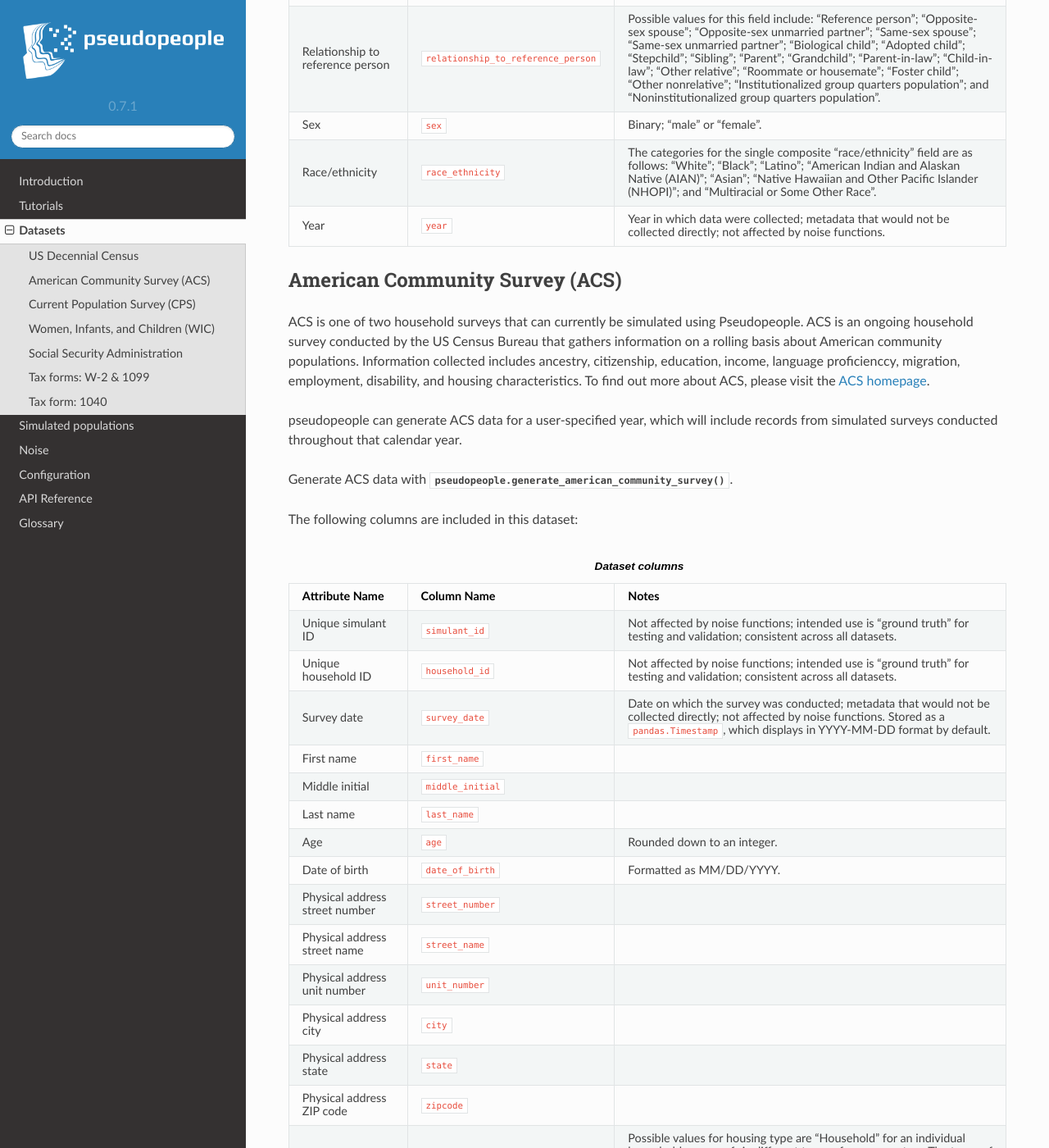
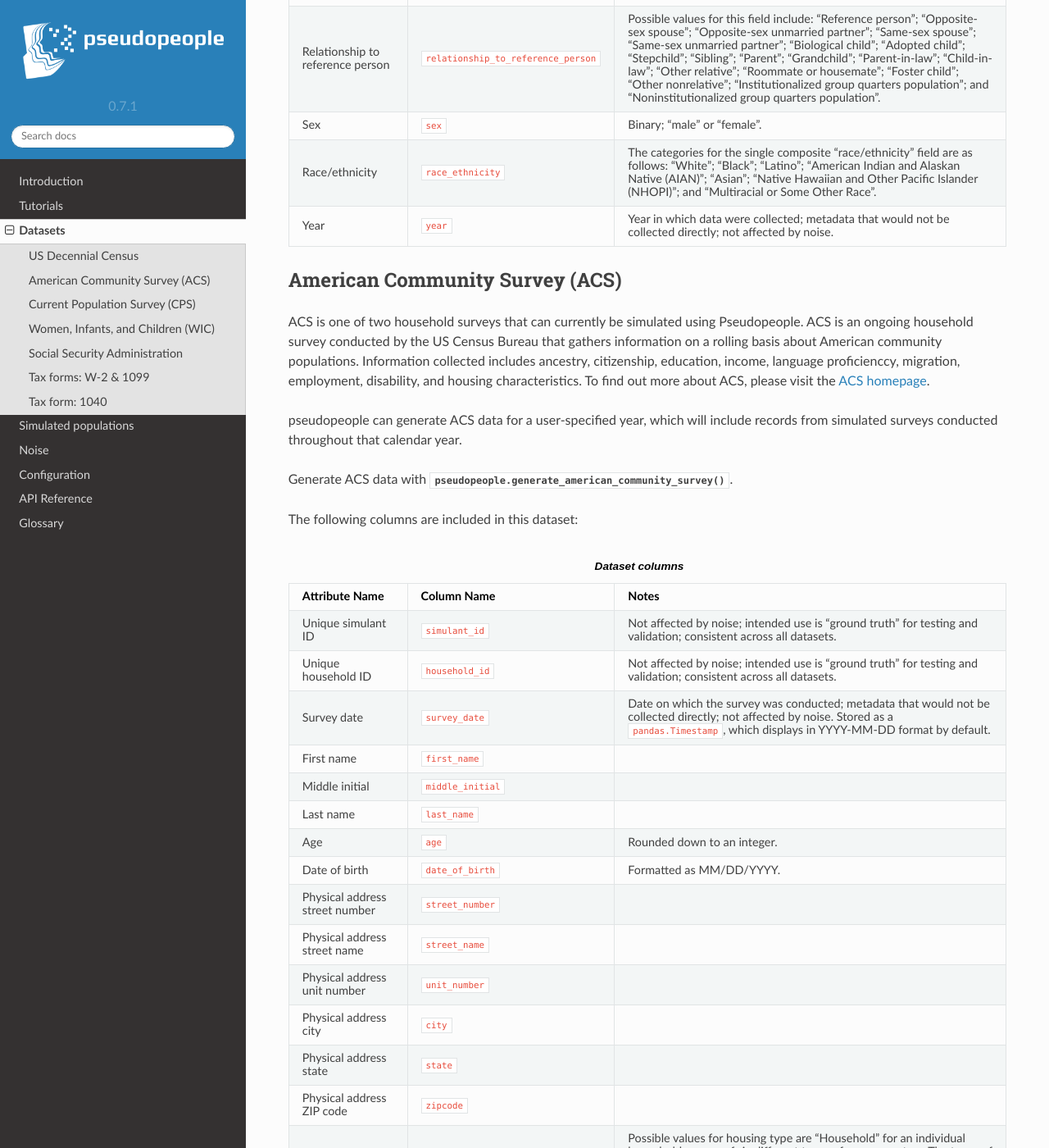
Before and after one commit to ihmeuw/pseudopeople, a Sphinx documentation site: the page built from docs/source/datasets/index.rst, in a window 1280 px wide and 1400 px high, scrolled down 1808 px. Shown: the whole window at 82% size. Built offline with Sphinx 7.4.7 and the Read the Docs theme 2.0.0, drawn with Linux system fonts in a browser that asks for light colours; some of the changed text lies outside the part shown.

Commit message:
Remove references to noise functions on datasets page (#316)
* Remove references to noise functions on datasets page

---------

Co-authored-by: Alix Pletcher <pletale@ihme.washington.edu>
Co-authored-by: Rajan Mudambi <11376379+rmudambi@users.noreply.github.com>

```diff
--- a/docs/source/datasets/index.rst
+++ b/docs/source/datasets/index.rst
@@ -54,11 +54,11 @@ The following columns are included in this dataset:
      - Notes
    * - Unique simulant ID
      - :code:`simulant_id`
-     - Not affected by noise functions; intended use is "ground truth" for testing and validation; consistent across all
+     - Not affected by noise; intended use is "ground truth" for testing and validation; consistent across all
        datasets.
    * - Unique household ID
      - :code:`household_id`
-     - Not affected by noise functions; intended use is "ground truth" for testing and validation; consistent across all
+     - Not affected by noise; intended use is "ground truth" for testing and validation; consistent across all
        datasets.
    * - First name
      - :code:`first_name`
@@ -120,7 +120,7 @@ The following columns are included in this dataset:
        "Multiracial or Some Other Race".
    * - Year
      - :code:`year`
-     - Year in which data were collected; metadata that would not be collected directly; not affected by noise functions.
+     - Year in which data were collected; metadata that would not be collected directly; not affected by noise.
 
 American Community Survey (ACS)
 -------------------------------
@@ -145,15 +145,15 @@ The following columns are included in this dataset:
      - Notes
    * - Unique simulant ID
      - :code:`simulant_id`
-     - Not affected by noise functions; intended use is "ground truth" for testing and validation; consistent across all
+     - Not affected by noise; intended use is "ground truth" for testing and validation; consistent across all
        datasets.
    * - Unique household ID
      - :code:`household_id`
-     - Not affected by noise functions; intended use is "ground truth" for testing and validation; consistent across all
+     - Not affected by noise; intended use is "ground truth" for testing and validation; consistent across all
        datasets.
    * - Survey date
      - :code:`survey_date`
-     - Date on which the survey was conducted; metadata that would not be collected directly; not affected by noise functions.
+     - Date on which the survey was conducted; metadata that would not be collected directly; not affected by noise.
        Stored as a ``pandas.Timestamp``, which displays in YYYY-MM-DD format by default.
    * - First name
      - :code:`first_name`
@@ -237,15 +237,15 @@ The following columns are included in this dataset:
      - Notes
    * - Unique simulant ID
      - :code:`simulant_id`
-     - Not affected by noise functions; intended use is "ground truth" for testing and validation; consistent across all
+     - Not affected by noise; intended use is "ground truth" for testing and validation; consistent across all
        datasets.
    * - Unique household ID
      - :code:`household_id`
-     - Not affected by noise functions; intended use is "ground truth" for testing and validation; consistent across all
+     - Not affected by noise; intended use is "ground truth" for testing and validation; consistent across all
        datasets.
    * - Survey date
      - :code:`survey_date`
-     - Date on which the survey was conducted; metadata that would not be collected directly; not affected by noise functions.
+     - Date on which the survey was conducted; metadata that would not be collected directly; not affected by noise.
        Stored as a ``pandas.Timestamp``, which displays in YYYY-MM-DD format by default.
    * - First name
      - :code:`first_name`
@@ -313,11 +313,11 @@ The following columns are included in this dataset:
      - Notes
    * - Unique simulant ID
      - :code:`simulant_id`
-     - Not affected by noise functions; intended use is "ground truth" for testing and validation; consistent across all
+     - Not affected by noise; intended use is "ground truth" for testing and validation; consistent across all
        datasets.
    * - Unique household ID
      - :code:`household_id`
-     - Not affected by noise functions; intended use is "ground truth" for testing and validation; consistent across all
+     - Not affected by noise; intended use is "ground truth" for testing and validation; consistent across all
        datasets.
    * - First name
      - :code:`first_name`
@@ -359,7 +359,7 @@ The following columns are included in this dataset:
        "Multiracial or Some Other Race".
    * - Year
      - :code:`year`
-     - Year in which benefits were received; metadata that would not be collected directly; not affected by noise functions.
+     - Year in which benefits were received; metadata that would not be collected directly; not affected by noise.
 
 
 Social Security Administration
@@ -388,7 +388,7 @@ The following columns are included in this dataset:
      - Notes
    * - Unique simulant ID
      - :code:`simulant_id`
-     - Not affected by noise functions; intended use is "ground truth" for testing and validation; consistent across all
+     - Not affected by noise; intended use is "ground truth" for testing and validation; consistent across all
        datasets.
    * - Social security number
      - :code:`ssn`
@@ -439,11 +439,11 @@ The following columns are included in these datasets:
      - Notes
    * - Unique simulant ID
      - :code:`simulant_id`
-     - Not affected by noise functions; intended use is "ground truth" for testing and validation; consistent across all
+     - Not affected by noise; intended use is "ground truth" for testing and validation; consistent across all
        datasets.
    * - Unique household ID
      - :code:`household_id`
-     - Not affected by noise functions; intended use is "ground truth" for testing and validation; consistent across all
+     - Not affected by noise; intended use is "ground truth" for testing and validation; consistent across all
        datasets.
    * - Employer ID
      - :code:`employer_id`
@@ -510,7 +510,7 @@ The following columns are included in these datasets:
      - Possible values are "W2" or "1099".
    * - Tax year
      - :code:`tax_year`
-     - Year for which tax data were collected; metadata that would not be collected directly; not affected by noise functions.
+     - Year for which tax data were collected; metadata that would not be collected directly; not affected by noise.
 
 
 Tax form: 1040
@@ -559,11 +559,11 @@ The following columns are included in this dataset:
      - Notes
    * - Unique simulant ID
      - :code:`simulant_id`
-     - Not affected by noise functions; intended use is "ground truth" for testing and validation; consistent across all
+     - Not affected by noise; intended use is "ground truth" for testing and validation; consistent across all
        datasets.
    * - Unique household ID
      - :code:`household_id`
-     - Not affected by noise functions; intended use is "ground truth" for testing and validation; consistent across all
+     - Not affected by noise; intended use is "ground truth" for testing and validation; consistent across all
        datasets.
    * - First name
      - :code:`first_name`
@@ -648,4 +648,4 @@ The following columns are included in this dataset:
      - Individual Taxpayer Identification Number (ITIN) if no SSN
    * - Tax year
      - :code:`tax_year`
-     - Year for which tax data were collected; metadata that would not be collected directly; not affected by noise functions.
+     - Year for which tax data were collected; metadata that would not be collected directly; not affected by noise.
```
